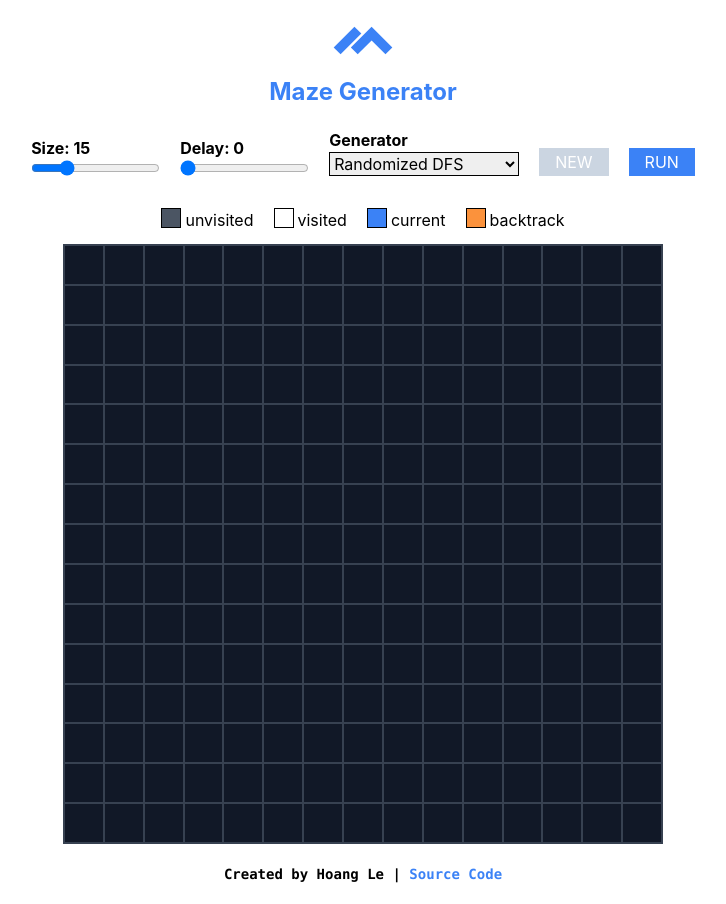
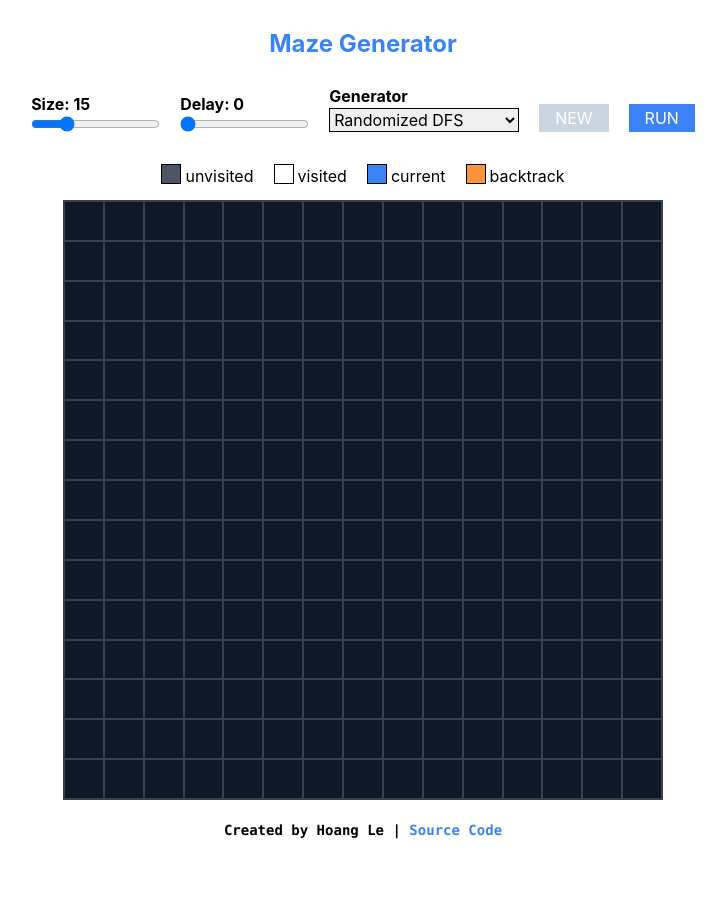
Before and after one commit to huyhoangk21/maze-generator, a React (Create React App) app: page / in a window 1280 px wide. Shown: the whole page, without its empty margins (277-1003 px from the left). After the commit the page ends 860 px from the top, so only its background shows below. Built offline with nearby package versions, Linux system fonts and the light colour scheme.

Commit message:
remove logo

```diff
--- a/src/App.tsx
+++ b/src/App.tsx
@@ -4,7 +4,7 @@ import Maze from './components/Maze';
 import Settings from './components/Settings';
 import { MazeProvider } from './hooks/useMaze';
 import { SettingProvider } from './hooks/useSettings';
-import MazeLogo from './assets/maze.svg';
+// import MazeLogo from './assets/maze.svg';
 
 const App = () => {
   return (
@@ -12,8 +12,8 @@ const App = () => {
       <MazeProvider>
         <Loading />
         <div className='flex flex-col items-center gap-1 pt-2 pb-5'>
-          <img src={MazeLogo} alt='Maze' />
-          <div className='text-blue-500 font-bold text-2xl text-center mb-4'>
+          {/* <img src={MazeLogo} alt='Maze' /> */}
+          <div className='text-blue-500 font-bold text-2xl text-center my-5'>
             Maze Generator
           </div>
           <Settings />
```
